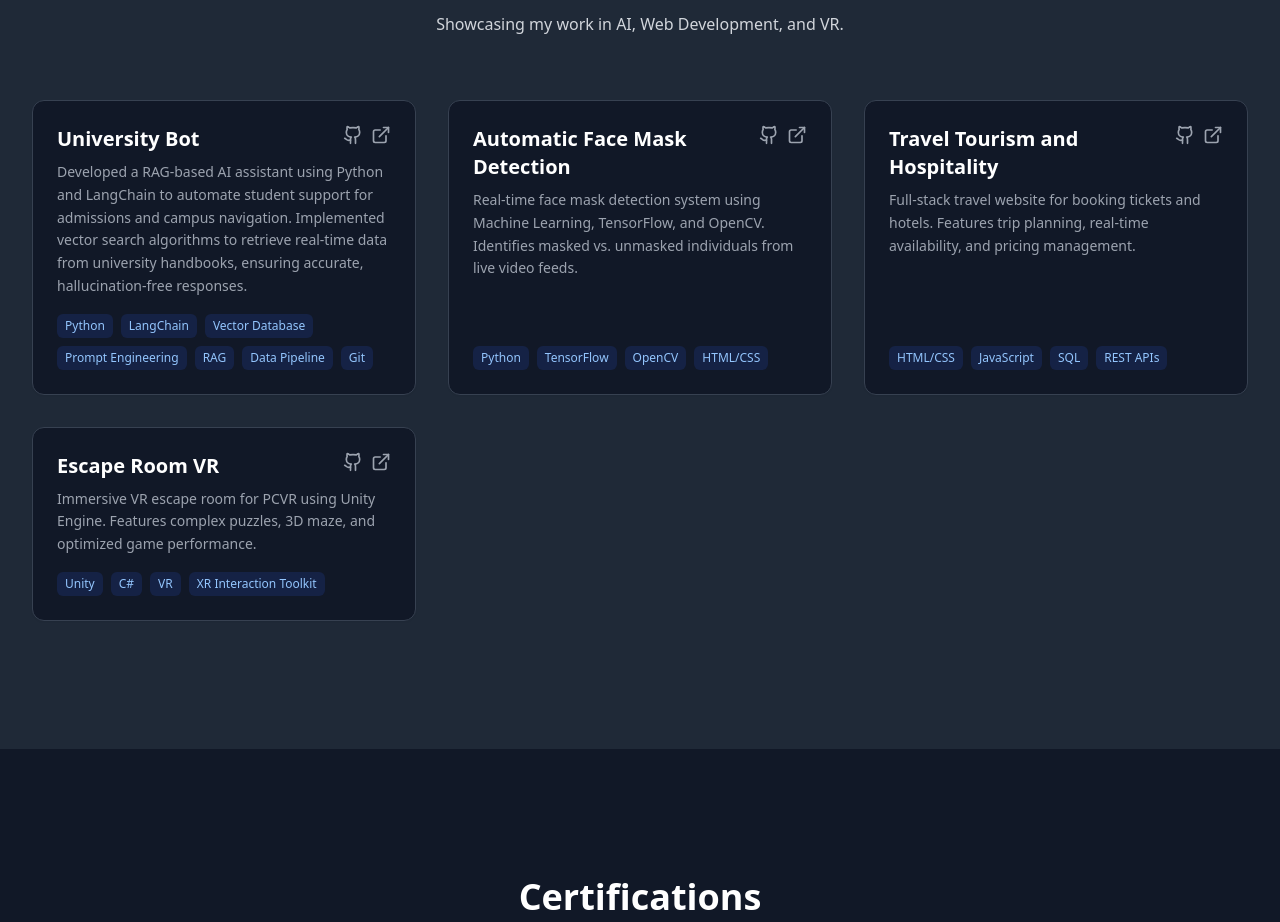
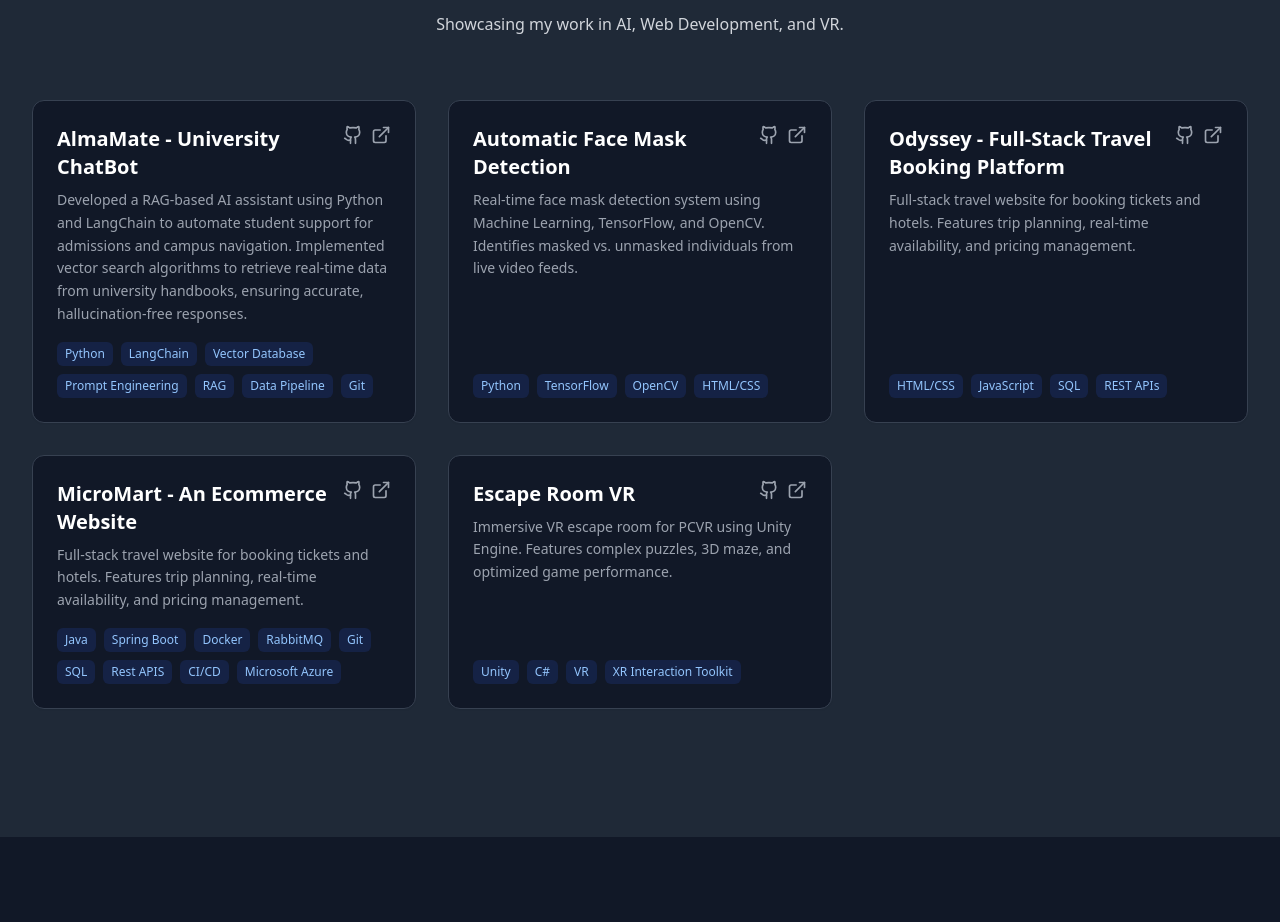
Before and after one commit to VajralaHarika/Harika-s-Website, a React (Create React App) app: page / in a window 1280 px wide. Shown: the part 4924-5846 px from the top of the page. Built offline with nearby package versions, Linux system fonts and the light colour scheme.

Commit message:
Update portfolio sections

```diff
--- a/src/sections/Projects.jsx
+++ b/src/sections/Projects.jsx
@@ -5,7 +5,7 @@ import { Github, ExternalLink } from 'lucide-react';
 const Projects = () => {
     const projects = [
         {
-            title: "University Bot",
+            title: "AlmaMate - University ChatBot",
             description: "Developed a RAG-based AI assistant using Python and LangChain to automate student support for admissions and campus navigation. Implemented vector search algorithms to retrieve real-time data from university handbooks, ensuring accurate, hallucination-free responses.",
             tags: ["Python", "LangChain", "Vector Database", "Prompt Engineering", "RAG", "Data Pipeline", "Git",],
             links: { github: "#", demo: "#" }
@@ -17,11 +17,18 @@ const Projects = () => {
             links: { github: "#", demo: "#" }
         },
         {
-            title: "Travel Tourism and Hospitality",
+            title: "Odyssey - Full-Stack Travel Booking Platform",
             description: "Full-stack travel website for booking tickets and hotels. Features trip planning, real-time availability, and pricing management.",
             tags: ["HTML/CSS", "JavaScript", "SQL", "REST APIs"],
             links: { github: "#", demo: "#" }
         },
+        {
+            title: "MicroMart - An Ecommerce Website",
+            description: "Full-stack travel website for booking tickets and hotels. Features trip planning, real-time availability, and pricing management.",
+            tags: ["Java", "Spring Boot", "Docker", "RabbitMQ", "Git", "SQL", "Rest APIS", "CI/CD", "Microsoft Azure"],
+            links: { github: "#", demo: "#" }
+        },
+
         {
             title: "Escape Room VR",
             description: "Immersive VR escape room for PCVR using Unity Engine. Features complex puzzles, 3D maze, and optimized game performance.",
```
